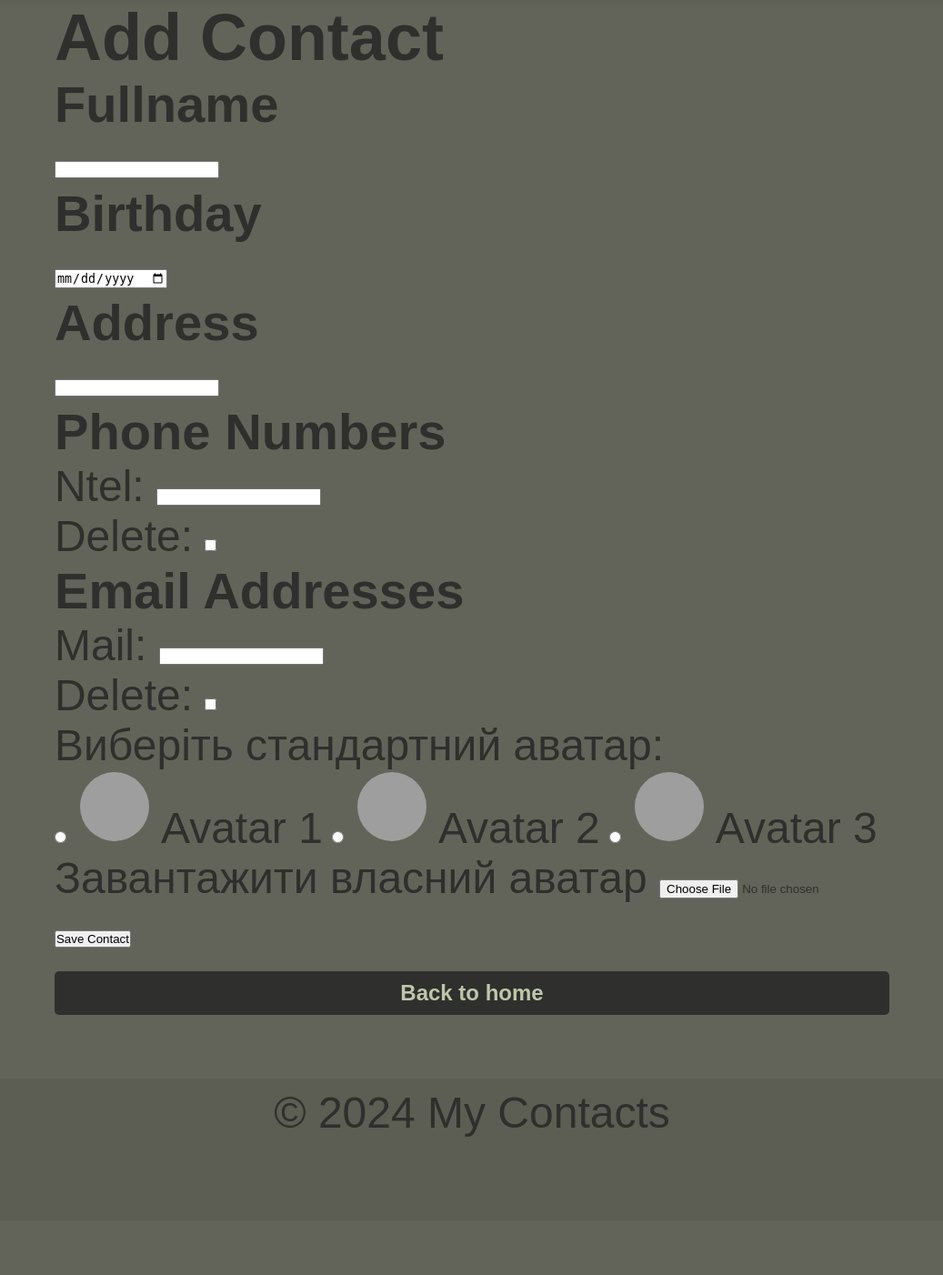
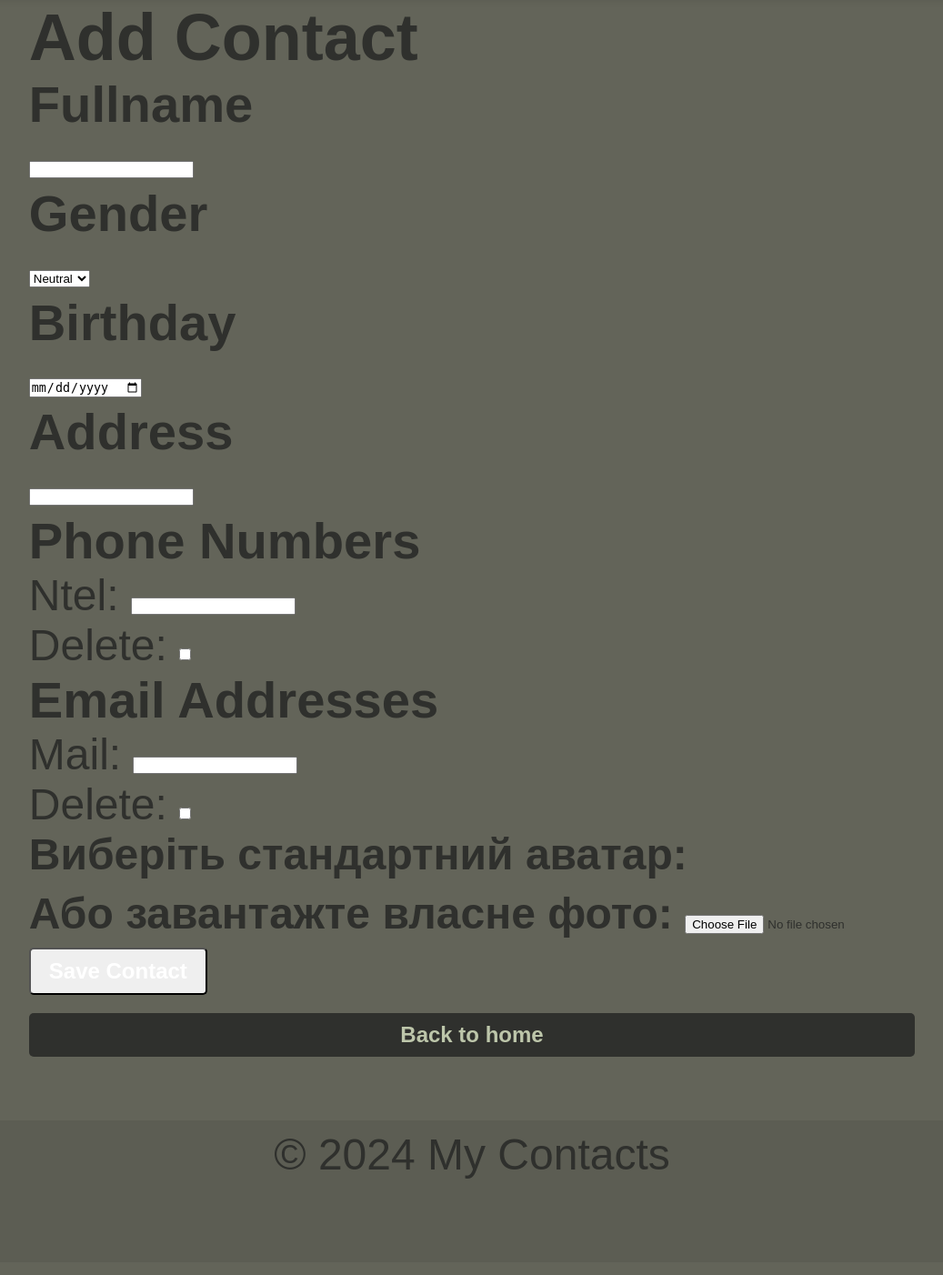
Before and after one commit to Tomorrowllbethere/assistant-project, a Django app: page /addressbook/add_contact/ in a window 1280 px wide. Shown: the part 196-1598 px from the top of the page at 91% size, without its empty margins (131-1168 px from the left). Before the commit the page ends 1446 px from the top, so only its background shows below. Run offline with Django 5.2, Linux system fonts and the light colour scheme; the visitor is signed in with stand-in values (Sample User, id 1); grey boxes are pictures that could not be loaded.

Commit message:
Feature: add contact avatars with presets and gender logic. Integrated Cloudinary and Makefile automation.

```diff
--- a/core/addressbook/forms.py
+++ b/core/addressbook/forms.py
@@ -14,32 +14,34 @@ class AllContactForm(forms.ModelForm):
         required=True,
         label='Виберіть дату'
     )
-    avatar = forms.ImageField(
+    avatar = forms.FileField(
         widget=forms.FileInput(attrs={'class': 'form-control'}),
         required=False,
-        label='Завантажити власний аватар'
+        label='Завантажити власне фото'
     )
-
-    avatar_url = forms.ChoiceField(
-        choices=[('female', 'Avatar 1'), ('male', 'Avatar 2'), ('neutral', 'Avatar 3')],
+    # Це поле прийме URL обраного пресета. Ми робимо його CharField,
+    # бо JS запише туди повний шлях до картинки.
+    avatar_url = forms.CharField(
         required=False,
-        widget=forms.RadioSelect(attrs={'class': 'avatar-choice'})
+        widget=forms.HiddenInput()
     )
 
 
 
     class Meta:
         model = AllContact
-        fields = ['fullname', 'address', 'birthday', 'avatar', 'avatar_url']
+        fields = ['fullname','gender', 'address', 'birthday', 'avatar', 'avatar_url']
+        widgets = {
+            'fullname': forms.TextInput(attrs={'class': 'form-control'}),
+            'address': forms.TextInput(attrs={'class': 'form-control'}),
+            'gender': forms.Select(attrs={'class': 'form-control'}), # Випадаючий список
+        }
 
     def clean(self):
         cleaned_data = super().clean()
         avatar_url = cleaned_data.get("avatar_url")
         avatar = cleaned_data.get("avatar")
 
-        # Якщо не вибрано ні аватар із списку, ні завантажено власний
-        if not avatar_url and not avatar:
-            raise forms.ValidationError("Будь ласка, виберіть аватар або завантажте власний.")
 
         return cleaned_data
 
--- a/core/addressbook/models.py
+++ b/core/addressbook/models.py
@@ -5,29 +5,42 @@ import cloudinary
 from cloud.models import MediaFile
 
 class AllContact(models.Model):
+    class Gender(models.TextChoices):
+        MALE = 'M', 'Male'
+        FEMALE = 'F', 'Female'
+        NEUTRAL = 'N', 'Neutral'
+
+
     fullname = models.CharField(max_length=50, null=False)
     address = models.CharField(max_length=50)
     birthday = models.DateField()
     host_id = models.IntegerField(null=False)
 
+    gender = models.CharField(
+        max_length=1,
+        choices=Gender.choices,
+        default=Gender.NEUTRAL
+    )
+
     # Поле для збереження завантаженого аватара або вибраного з Cloudinary
-    avatar = models.ImageField(upload_to='avatars/', blank=True, null=True)
-
+    avatar = cloudinary.models.CloudinaryField('image', folder='contacts_avatars', blank=True, null=True)
     # Додаткове поле для збереження URL до стандартного аватара
     avatar_url = models.URLField(max_length=255, blank=True, null=True)
 
     def save(self, *args, **kwargs):
         # Якщо користувач вибрав аватар з Cloudinary
         if not self.avatar and not self.avatar_url:
-            self.avatar_url = settings.DEFAULT_AVATARS['neutral']  # Задаємо стандартний аватар за замовчуванням
+            self.avatar_url= settings.DEFAULT_AVATARS.get(self.gender) # Задаємо стандартний аватар за замовчуванням
         super().save(*args, **kwargs)
 
     def get_avatar_url(self):
-        if self.avatar_url:
-            return self.avatar_url  # Якщо користувач вибрав аватар з Cloudinary
-        elif self.avatar:
-            return self.avatar.url  # Якщо користувач завантажив власне зображення
-        return settings.DEFAULT_AVATARS['neutral']  # Повертаємо стандартний аватар
+        if self.avatar:
+            return self.avatar.url  # Якщо користувач вибрав аватар з Cloudinary
+        elif self.avatar_url:
+            return self.avatar_url  # Якщо користувач завантажив власне зображення
+        return settings.DEFAULT_AVATARS.get(self.gender, settings.DEFAULT_AVATARS['N'])
+    def __str__(self):
+        return self.fullname
 
 class Phone(models.Model):
     ntel = models.CharField(max_length=10)
--- a/core/addressbook/templates/addressbook/add_contact.html
+++ b/core/addressbook/templates/addressbook/add_contact.html
@@ -4,47 +4,76 @@
     <h2>Add Contact</h2>
     <form method="post" enctype="multipart/form-data">
         {% csrf_token %}
+
         <h3>Fullname</h3>
-        {{ all_contact_form.fullname}}
+        {{ all_contact_form.fullname }}
+
+        <h3>Gender</h3>
+        {{ all_contact_form.gender }}
+
         <h3>Birthday</h3>
-        {{ all_contact_form.birthday}}
+        {{ all_contact_form.birthday }}
+
         <h3>Address</h3>
-        {{ all_contact_form.address}}
+        {{ all_contact_form.address }}
 
         <h3>Phone Numbers</h3>
         {{ phone_formset.management_form }}
         {% for form in phone_formset %}
             {{ form.as_p }}
         {% endfor %}
+
         <h3>Email Addresses</h3>
         {{ email_formset.management_form }}
         {% for form in email_formset %}
             {{ form.as_p }}
         {% endfor %}
 
-        <div>
-            <label>Виберіть стандартний аватар:</label>
-            <div class="avatar-options">
-                {% for value, label in all_contact_form.avatar_url.field.choices %}
-                    <label>
-                        <input type="radio" name="avatar_url" value="{{ value }}" {% if all_contact_form.avatar_url.value == value %} checked{% endif %}>
-                        <img src="https://res.cloudinary.com/dwcy9crc0/image/upload/v1727272301/{{ value }}.jpg" alt="{{ label }}" class="avatar-thumbnail">
-                        {{ label }}
+        <div class="mt-4">
+            <label><b>Виберіть стандартний аватар:</b></label>
+            <div class="avatar-grid" style="display: grid; grid-template-columns: repeat(4, 1fr); gap: 15px; margin-top: 10px;">
+                {% for url in presets %}
+                    <label style="cursor: pointer; text-align: center;">
+                        <input type="radio" name="selected_avatar_url" value="{{ url }}" style="display: none;" class="avatar-radio">
+                        <img src="{{ url }}" alt="Avatar" class="avatar-thumbnail"
+                             style="width: 80px; height: 80px; border-radius: 50%; border: 3px solid transparent; transition: 0.3s;">
                     </label>
                 {% endfor %}
             </div>
         </div>
 
-        <div>
-            <label>{{ all_contact_form.avatar.label }}</label>
+        <div class="mt-4">
+            <label><b>Або завантажте власне фото:</b></label>
             {{ all_contact_form.avatar }}
         </div>
 
-        <button type="submit">Save Contact</button>
-
+        <button type="submit" class="btn btn-primary mt-4">Save Contact</button>
     </form>
 
+    <a href="{% url 'addressbook:home' %}" class="btn btn-back mt-3">Back to home</a>
 
+    <script>
+        // JS для візуального виділення вибраного аватара
+        document.querySelectorAll('.avatar-radio').forEach(radio => {
+            radio.addEventListener('change', function() {
+                // Скидаємо рамки у всіх
+                document.querySelectorAll('.avatar-thumbnail').forEach(img => {
+                    img.style.borderColor = 'transparent';
+                    img.style.transform = 'scale(1)';
+                });
+                // Додаємо рамку вибраному
+                if (this.checked) {
+                    const img = this.nextElementSibling;
+                    img.style.borderColor = '#007bff';
+                    img.style.transform = 'scale(1.1)';
+                }
+            });
+        });
+    </script>
 
-    <a href="{% url 'addressbook:home' %}" class="btn btn-back">Back to home</a>
+    <style>
+        .avatar-thumbnail:hover {
+            transform: scale(1.05);
+        }
+    </style>
 {% endblock %}
--- a/core/addressbook/views.py
+++ b/core/addressbook/views.py
@@ -4,6 +4,7 @@ from .models import AllContact, Phone, Email
 from .forms import AllContactForm, PhoneFormSet, EmailFormSet
 from datetime import date, timedelta
 from django.contrib.auth.decorators import login_required
+from core import settings
 
 
 def home(request):
@@ -21,12 +22,16 @@ def contact_profile(request, pk):
 @login_required
 def add_contact(request):
     if request.method == 'POST':
-        all_contact_form = AllContactForm(request.POST)
+        all_contact_form = AllContactForm(request.POST, request.FILES)
         phone_formset = PhoneFormSet(request.POST)
         email_formset = EmailFormSet(request.POST)
         if all_contact_form.is_valid() and phone_formset.is_valid() and email_formset.is_valid():
             all_contact = all_contact_form.save(commit=False)
-            all_contact.host_id = 4
+            selected_preset = request.POST.get('selected_avatar_url')
+            if selected_preset and not request.FILES.get('avatar'):
+                all_contact.avatar_url = selected_preset
+
+            all_contact.host_id = request.user.id
             all_contact.save()
             phone_formset.instance = all_contact
             phone_formset.save()
@@ -38,10 +43,13 @@ def add_contact(request):
         all_contact_form = AllContactForm()
         phone_formset = PhoneFormSet()
         email_formset = EmailFormSet()
+    presets = settings.DEFAULT_PRESETS
+
     return render(request, 'addressbook/add_contact.html', {
         'all_contact_form': all_contact_form,
         'phone_formset': phone_formset,
-        'email_formset': email_formset
+        'email_formset': email_formset,
+        'presents': presets
     })
 
 @login_required
@@ -79,11 +87,14 @@ def contact_list(request):
 def edit_contact(request, pk):
     contact = get_object_or_404(AllContact, pk=pk)
     if request.method == 'POST':
-        all_contact_form = AllContactForm(request.POST, instance=contact)
+        all_contact_form = AllContactForm(request.POST, request.FILES, instance=contact)
         phone_formset = PhoneFormSet(request.POST, instance=contact)
         email_formset = EmailFormSet(request.POST, instance=contact)
         if all_contact_form.is_valid() and phone_formset.is_valid() and email_formset.is_valid():
             all_contact = all_contact_form.save(commit=False)
+            if request.FILES.get('avatar'):
+                all_contact.avatar_url = None
+
             all_contact.host_id = contact.host_id
             all_contact.save()
             phone_formset.instance = all_contact
--- a/core/cloud/apps.py
+++ b/core/cloud/apps.py
@@ -4,3 +4,6 @@ from django.apps import AppConfig
 class CloudConfig(AppConfig):
     default_auto_field = "django.db.models.BigAutoField"
     name = 'cloud'
+    def ready(self):
+        # Ось тут ми кажемо Django: "Коли будеш готовий, підключи наші сигнали"
+        import cloud.signals
--- a/core/cloud/views.py
+++ b/core/cloud/views.py
@@ -102,7 +102,7 @@ def delete_file(request, public_id):
     try:
         media_file = MediaFile.objects.get(user=request.user, file=public_id)
         media_file.delete()
-        cloudinary.uploader.destroy(public_id)
+
         messages.success(request, 'File deleted successfully!')
         return redirect('cloud:file_list')
     except MediaFile.DoesNotExist:
```
Also changed, not shown: core/cloud/signals.py (added, +17 -0 lines), core/core/settings.py (+19 -3 lines), README.md, core/addressbook/migrations/0005_allcontact_gender_alter_allcontact_avatar.py (added), 1 other file.
